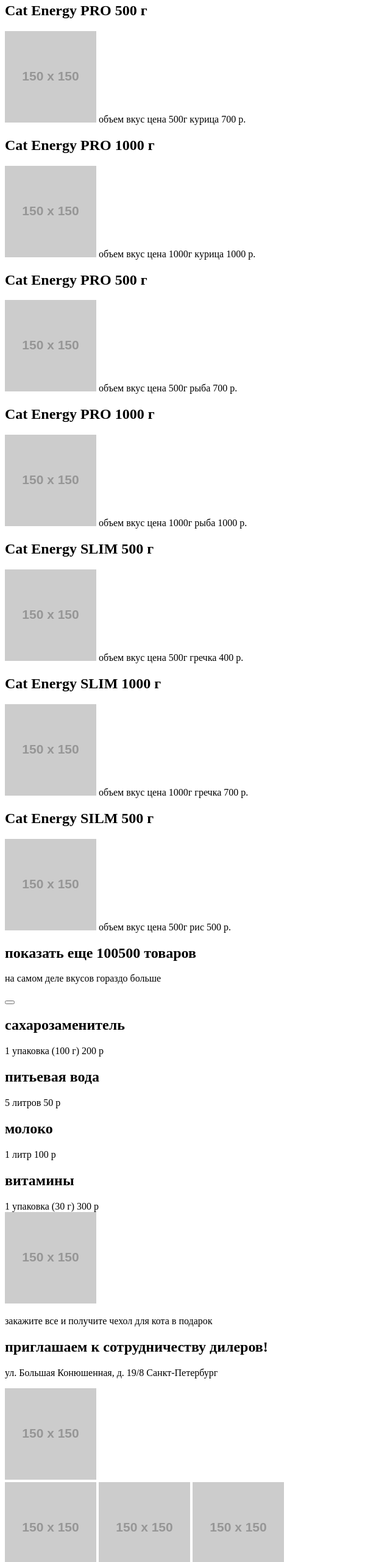
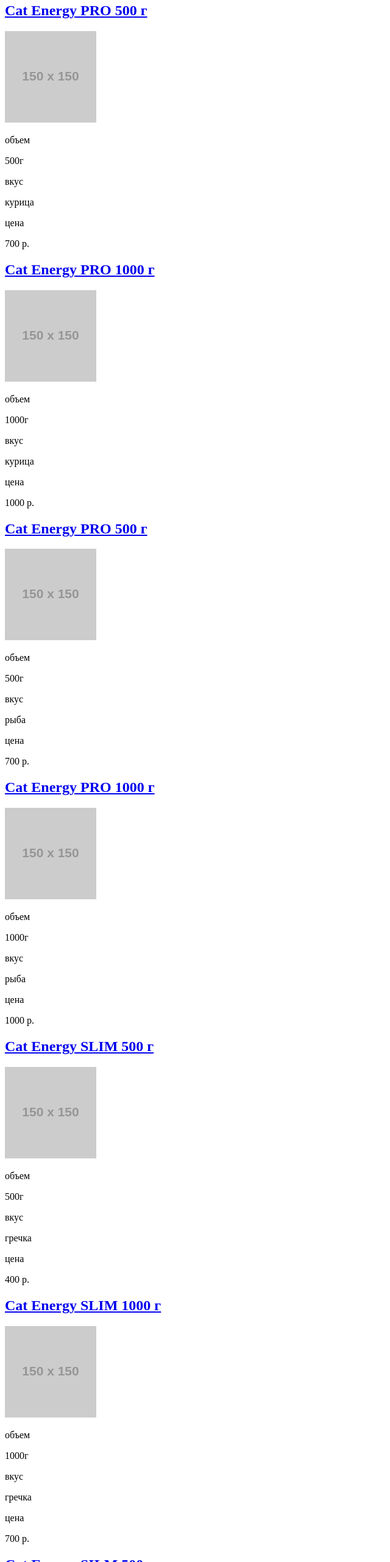
Before and after one commit to anoleynikov/360893-cat-energy-20, a website: page source/catalog.html in a window 1280 px wide. Shown: the part 238-2800 px from the top of the page at 61% size, without its empty margins (0-640 px from the left). Drawn offline with Linux system fonts and the light colour scheme; placeholder pictures from the web are drawn by us.

Commit message:
Правки

```diff
--- a/source/catalog.html
+++ b/source/catalog.html
@@ -1,17 +1,15 @@
 <!DOCTYPE html>
 <html lang="ru">
-
    <head>
       <meta charset="UTF-8">
       <title>HTML Academy: Кэт энерджи: каталог</title>
    </head>
-
    <body>
-  <header class="">
-    <div class="logo">
+      <header class="main-header">
+         <div class="main-header__logo">
             <a href="index.html"><img src="https://via.placeholder.com/150x150" alt="Лого"></a>
          </div>
-    <nav>
+         <nav class="main-header__menu">
          </nav>
       </header>
       <main>
@@ -19,129 +17,128 @@
             <h1>Каталог продукции</h1>
          </div>
          <section class="catalog-item">
-      <h2>Cat Energy PRO 500 г</h2>
-      <img src="https://via.placeholder.com/150x150" alt="">
-      <span>объем</span>
-      <span>вкус</span>
-      <span>цена</span>
-      <span>500г</span>
-      <span>курица</span>
-      <span>700 р.</span>
+            <h2><a class="catalog-item__header" href="#">Cat Energy PRO 500 г</a></h2>
+            <img class="catalog-item__image" src="https://via.placeholder.com/150x150" alt="">
+            <dl>объем</dl>
+            <dt>500г</dt>
+            <dl>вкус</dl>
+            <dt>курица</dt>
+            <dl>цена</dl>
+            <dt>700 р.</dt>
          </section>
          <section class="catalog-item">
-      <h2>Cat Energy PRO 1000 г</h2>
-      <img src="https://via.placeholder.com/150x150" alt="">
-      <span>объем</span>
-      <span>вкус</span>
-      <span>цена</span>
-      <span>1000г</span>
-      <span>курица</span>
-      <span>1000 р.</span>
+            <h2><a class="catalog-item__header" href="#">Cat Energy PRO 1000 г</a></h2>
+            <img class="catalog-item__image" src="https://via.placeholder.com/150x150" alt="">
+            <dl>объем</dl>
+            <dt>1000г</dt>
+            <dl>вкус</dl>
+            <dt>курица</dt>
+            <dl>цена</dl>
+            <dt>1000 р.</dt>
          </section>
          <section class="catalog-item">
-      <h2>Cat Energy PRO 500 г</h2>
-      <img src="https://via.placeholder.com/150x150" alt="">
-      <span>объем</span>
-      <span>вкус</span>
-      <span>цена</span>
-      <span>500г</span>
-      <span>рыба</span>
-      <span>700 р.</span>
+            <h2><a class="catalog-item__header" href="#">Cat Energy PRO 500 г</a></h2>
+            <img class="catalog-item__image" src="https://via.placeholder.com/150x150" alt="">
+            <dl>объем</dl>
+            <dt>500г</dt>
+            <dl>вкус</dl>
+            <dt>рыба</dt>
+            <dl>цена</dl>
+            <dt>700 р.</dt>
          </section>
          <section class="catalog-item">
-      <h2>Cat Energy PRO 1000 г</h2>
-      <img src="https://via.placeholder.com/150x150" alt="">
-      <span>объем</span>
-      <span>вкус</span>
-      <span>цена</span>
-      <span>1000г</span>
-      <span>рыба</span>
-      <span>1000 р.</span>
+            <h2><a class="catalog-item__header" href="#">Cat Energy PRO 1000 г</a></h2>
+            <img class="catalog-item__image" src="https://via.placeholder.com/150x150" alt="">
+            <dl>объем</dl>
+            <dt>1000г</dt>
+            <dl>вкус</dl>
+            <dt>рыба</dt>
+            <dl>цена</dl>
+            <dt>1000 р.</dt>
          </section>
          <section class="catalog-item">
-      <h2>Cat Energy SLIM 500 г</h2>
-      <img src="https://via.placeholder.com/150x150" alt="">
-      <span>объем</span>
-      <span>вкус</span>
-      <span>цена</span>
-      <span>500г</span>
-      <span>гречка</span>
-      <span>400 р.</span>
+            <h2><a class="catalog-item__header" href="#">Cat Energy SLIM 500 г</a></h2>
+            <img class="catalog-item__image" src="https://via.placeholder.com/150x150" alt="">
+            <dl>объем</dl>
+            <dt>500г</dt>
+            <dl>вкус</dl>
+            <dt>гречка</dt>
+            <dl>цена</dl>
+            <dt>400 р.</dt>
          </section>
          <section class="catalog-item">
-      <h2>Cat Energy SLIM 1000 г</h2>
-      <img src="https://via.placeholder.com/150x150" alt="">
-      <span>объем</span>
-      <span>вкус</span>
-      <span>цена</span>
-      <span>1000г</span>
-      <span>гречка</span>
-      <span>700 р.</span>
+            <h2><a class="catalog-item__header" href="#">Cat Energy SLIM 1000 г</a></h2>
+            <img class="catalog-item__image" src="https://via.placeholder.com/150x150" alt="">
+            <dl>объем</dl>
+            <dt>1000г</dt>
+            <dl>вкус</dl>
+            <dt>гречка</dt>
+            <dl>цена</dl>
+            <dt>700 р.</dt>
          </section>
          <section class="catalog-item">
-      <h2>Cat Energy SILM 500 г</h2>
-      <img src="https://via.placeholder.com/150x150" alt="">
-      <span>объем</span>
-      <span>вкус</span>
-      <span>цена</span>
-      <span>500г</span>
-      <span>рис</span>
-      <span>500 р.</span>
+            <h2><a class="catalog-item__header" href="#">Cat Energy SILM 500 г</a></h2>
+            <img class="catalog-item__image" src="https://via.placeholder.com/150x150" alt="">
+            <dl>объем</dl>
+            <dt>500г</dt>
+            <dl>вкус</dl>
+            <dt>рис</dt>
+            <dl>цена</dl>
+            <dt>500 р.</dt>
          </section>
          <section class="more">
-      <h2>показать еще 100500 товаров</h2>
+            <h2 class="more__header">показать еще 100500 товаров</h2>
             <p>на самом деле вкусов гораздо больше</p>
-      <button type="button" name="button" value="показать больше"></button>
+            <a class="more__button" href="#">показать больше</a>
          </section>
          <section class="additional">
             <section class="sugar">
-        <h2>сахарозаменитель</h2>
-        <span>1 упаковка (100 г)</span>
-        <span>200 р</span>
+               <h2 class="additional__header">сахарозаменитель</h2>
+               <dl>1 упаковка (100 г)</dl>
+               <dt>200 р</dt>
             </section>
             <section class="water">
-        <h2>питьевая вода</h2>
-        <span>5 литров</span>
-        <span>50 р</span>
+               <h2 class="additional__header">питьевая вода</h2>
+               <dl>5 литров</dl>
+               <dt>50 р</dt>
             </section>
             <section class="milk">
-        <h2>молоко</h2>
-        <span>1 литр</span>
-        <span>100 р</span>
+               <h2 class="additional__header">молоко</h2>
+               <dl>1 литр</dl>
+               <dt>100 р</dt>
             </section>
             <section class="vitamins">
-        <h2>витамины</h2>
-        <span>1 упаковка (30 г)</span>
-        <span>300 р</span>
+               <h2 class="additional__header">витамины</h2>
+               <dl>1 упаковка (30 г)</dl>
+               <dt>300 р</dt>
             </section>
          </section>
          <div class="cat-present">
-      <img src="https://via.placeholder.com/150x150" alt="подарок">
+            <img class="cat-present__image" src="https://via.placeholder.com/150x150" alt="подарок">
             <p>закажите все и получите чехол для кота в подарок</p>
          </div>
          <section class="cooperation">
-      <h2>приглашаем к сотрудничеству дилеров!</h2>
+            <h2 class="cooperation__header">приглашаем к сотрудничеству дилеров!</h2>
             <p>ул. Большая Конюшенная, д. 19/8 Санкт-Петербург</p>
          </section>
          <section class="map">
-
          </section>
       </main>
-  <footer>
-    <section class="name">
-      <img src="https://via.placeholder.com/150x150" alt="Лого2">
-    </section>
-    <section class="social">
-      <img src="https://via.placeholder.com/150x150" alt="вк">
-      <img src="https://via.placeholder.com/150x150" alt="insta">
-      <img src="https://via.placeholder.com/150x150" alt="fb">
-    </section>
-    <section class="academy">
+      <footer class="main-footer">
+         <div class="main-footer__logo">
+          <a class="logo__image" href="index.html"><img src="https://via.placeholder.com/150x150" alt="Лого2"></a>
+        </div>
+         <div class="social">
+           <ul class="social__list">
+             <li class="social__list-item"><a href="#"><img src="https://via.placeholder.com/150x150" alt="вк"></a></li>
+             <li class="social__list-item"><a href="#"><img src="https://via.placeholder.com/150x150" alt="insta"></a></li>
+             <li class="social__list-item"><a href="#"><img src="https://via.placeholder.com/150x150" alt="fb"></a></li>
+           </ul>
+         </div>
+         <div class="academy">
             <span>HTML Academy</span>
-      <img src="https://via.placeholder.com/150x150" alt="academy-logo">
-    </section>
+            <a class="academy__logo" href="https://htmlacademy.ru/intensive/adaptive"><img src="https://via.placeholder.com/150x150" alt="academy-logo"></a>
+         </div>
       </footer>
-
    </body>
-
 </html>
```
Also changed, not shown: source/form.html (+53 -56 lines), source/index.html (+43 -35 lines). Lines whose indentation alone changed are shown as unchanged.
